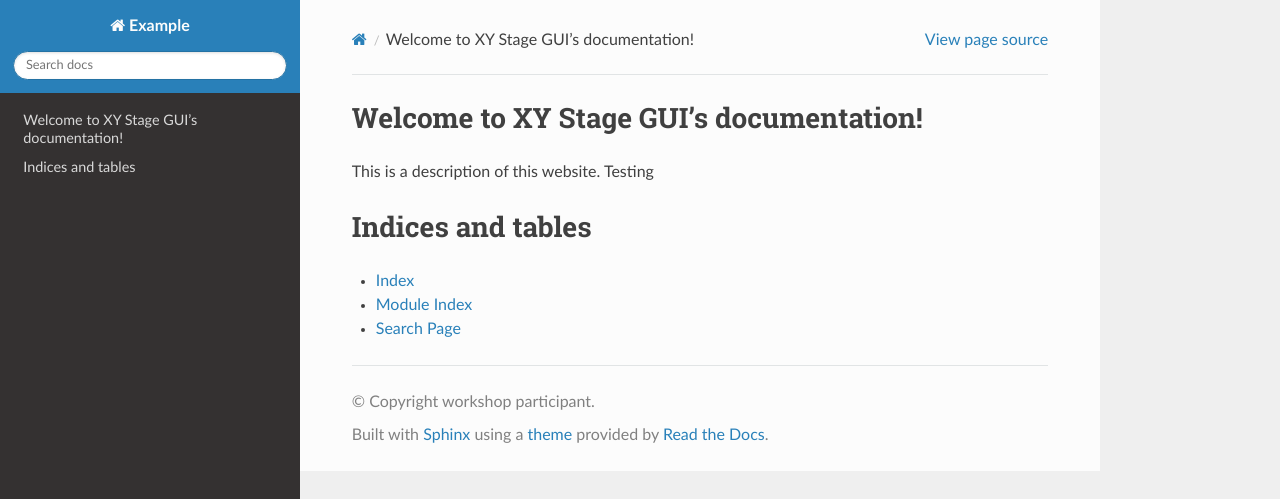
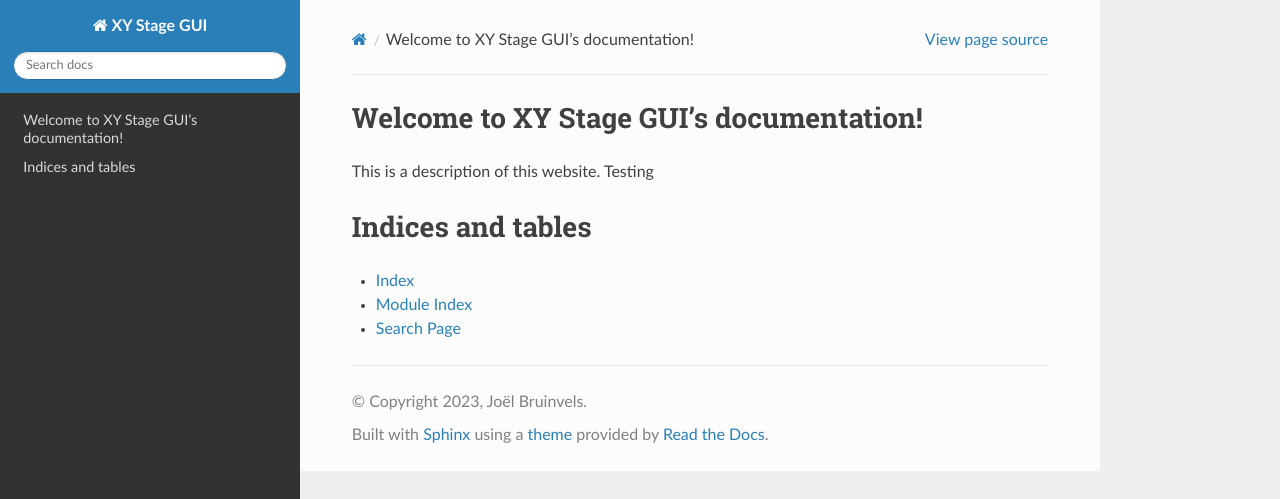
Before and after one commit to Drellzie/documentation-example, a Sphinx documentation site: the page built from doc/index.rst, in a window 1280 px wide. Shown: the top 499 px of the page. Built offline with Sphinx 7.4.7 and the Read the Docs theme 2.0.0, drawn with Linux system fonts in a browser that asks for light colours; pages that are not in the unit, such as notebooks, are missing from menus.

Commit message:
Update conf.py

```diff
--- a/doc/conf.py
+++ b/doc/conf.py
@@ -6,20 +6,23 @@
 # -- Project information -----------------------------------------------------
 # https://www.sphinx-doc.org/en/master/usage/configuration.html#project-information
 
-project = 'Example'
-copyright = 'workshop participant'
-author = 'workshop participant'
-release = '0.1'
+import os
+import sys
 
+sys.path.insert(0, os.path.abspath("."))
+
+project = 'XY Stage GUI'
+copyright = '2023, Joël Bruinvels'
+author = 'Joël Bruinvels'
+release = '1.0.0'
 
 # -- General configuration ---------------------------------------------------
 # https://www.sphinx-doc.org/en/master/usage/configuration.html#general-configuration
 
-extensions = ['myst_parser']
+extensions = ["sphinx.ext.todo", "sphinx.ext.viewcode", "sphinx.ext.autodoc"]
 
 templates_path = ['_templates']
 exclude_patterns = ['_build', 'Thumbs.db', '.DS_Store']
-
 
 # -- Options for HTML output -------------------------------------------------
 # https://www.sphinx-doc.org/en/master/usage/configuration.html#options-for-html-output
```
